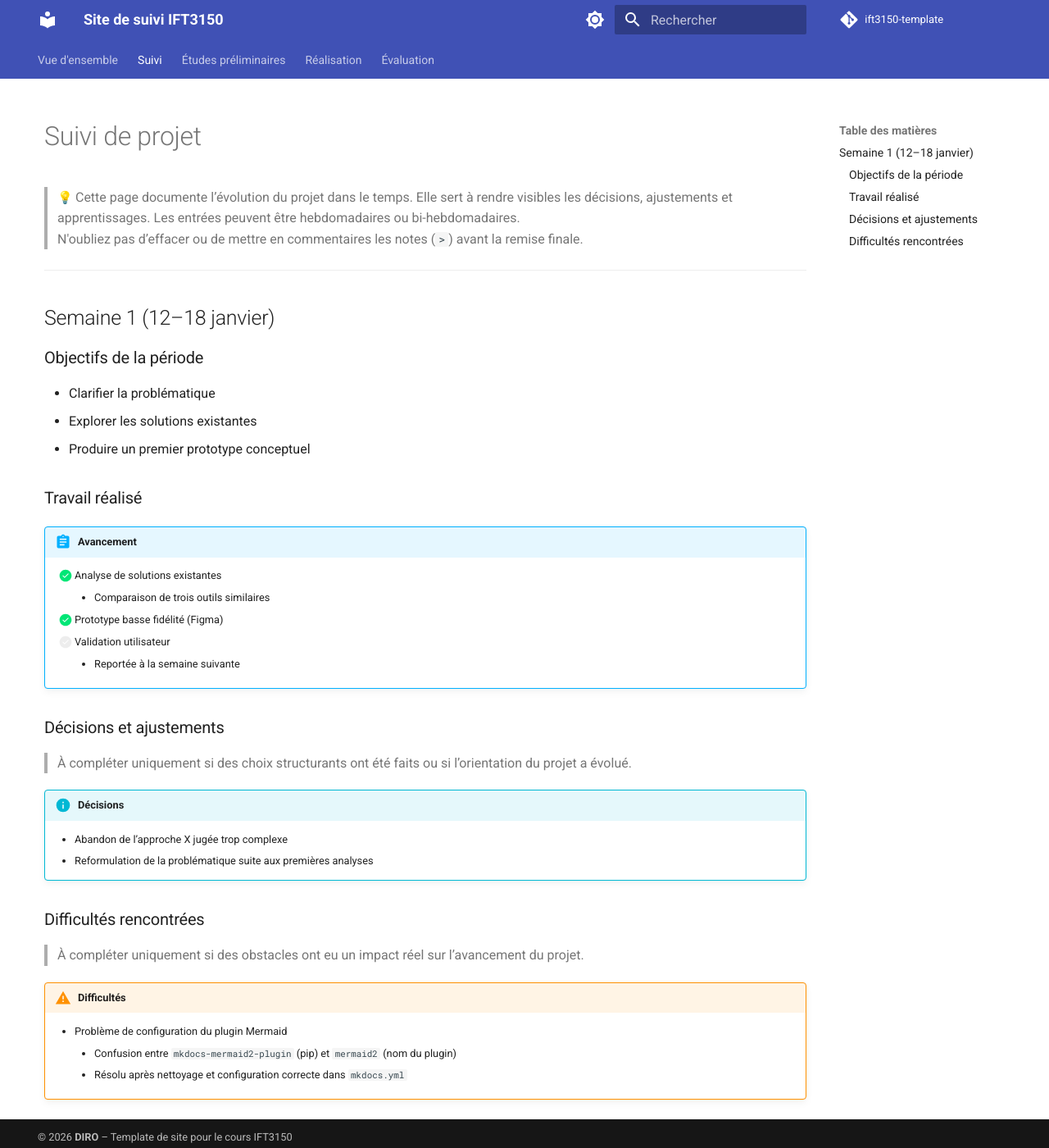
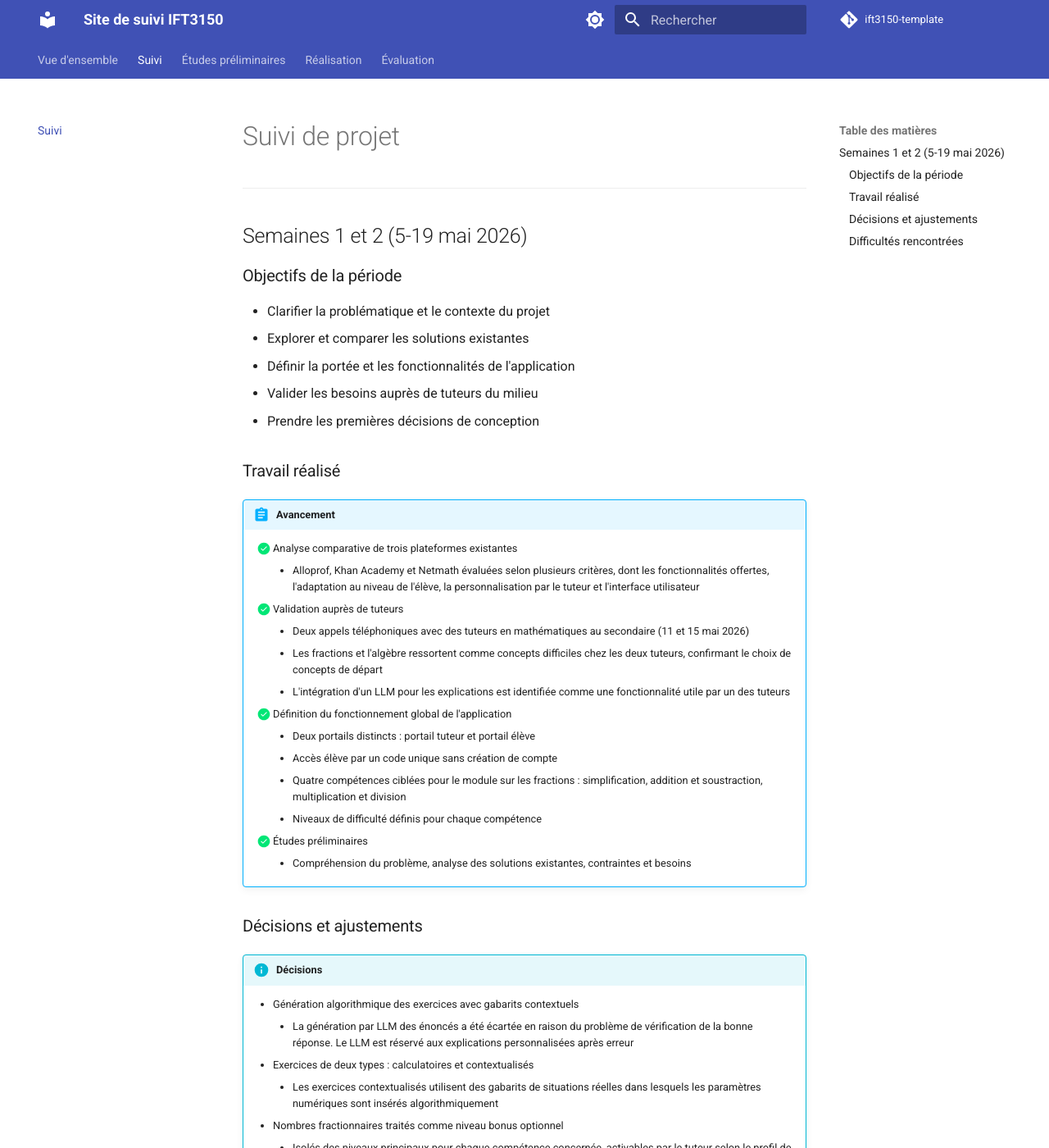
Before and after one commit to IsabelleGuillard/Projet-IFT3150, an MkDocs documentation site: the page built from docs/suivi.md, in a window 1280 px wide and 1400 px high. Shown: the whole window at 82% size. Built offline with MkDocs 1.6.1 and Material for MkDocs 9.7.7, drawn with Linux system fonts in a browser that asks for light colours; emoji names are drawn with the system emoji font; comment, search, counter and statistics services are not loaded; some of the changed text lies outside the part shown.

Commit message:
Update suivi.md

```diff
--- a/docs/suivi.md
+++ b/docs/suivi.md
@@ -1,56 +1,56 @@
 ---
 title: Suivi du projet
 ---
-
-<style>
-    @media screen and (min-width: 76em) {
-        .md-sidebar--primary {
-            display: none !important;
-        }
-    }
-</style>
-
 # Suivi de projet
-
-> :bulb: Cette page documente l’évolution du projet dans le temps.
-> Elle sert à rendre visibles les décisions, ajustements et apprentissages.
-> Les entrées peuvent être hebdomadaires ou bi-hebdomadaires.
-> N'oubliez pas d’effacer ou de mettre en commentaires les notes (`>`) avant la remise finale.
 
 ---
 
-## Semaine 1 (12–18 janvier)
+## Semaines 1 et 2 (5-19 mai 2026)
 
 ### Objectifs de la période
-- Clarifier la problématique
-- Explorer les solutions existantes
-- Produire un premier prototype conceptuel
+
+- Clarifier la problématique et le contexte du projet
+- Explorer et comparer les solutions existantes
+- Définir la portée et les fonctionnalités de l'application
+- Valider les besoins auprès de tuteurs du milieu
+- Prendre les premières décisions de conception
 
 ### Travail réalisé
 
 !!! abstract "Avancement"
-    - [x] Analyse de solutions existantes
-        - Comparaison de trois outils similaires
-    - [x] Prototype basse fidélité (Figma)
-    - [ ] Validation utilisateur
-        - Reportée à la semaine suivante
+    - [x] Analyse comparative de trois plateformes existantes
+        - Alloprof, Khan Academy et Netmath évaluées selon plusieurs critères, dont les fonctionnalités offertes, l'adaptation au niveau de               l'élève, la personnalisation par le tuteur et l'interface utilisateur
+    - [x] Validation auprès de tuteurs
+        - Deux appels téléphoniques avec des tuteurs en mathématiques au secondaire (11 et 15 mai 2026)
+        - Les fractions et l'algèbre ressortent comme concepts difficiles chez les deux tuteurs, confirmant le choix de concepts de départ
+        - L'intégration d'un LLM pour les explications est identifiée comme une fonctionnalité utile par un des tuteurs
+    - [x] Définition du fonctionnement global de l'application
+        - Deux portails distincts : portail tuteur et portail élève
+        - Accès élève par un code unique sans création de compte
+        - Quatre compétences ciblées pour le module sur les fractions :
+          simplification, addition et soustraction, multiplication et division
+        - Niveaux de difficulté définis pour chaque compétence
+    - [x] Études préliminaires
+        - Compréhension du problème, analyse des solutions existantes, contraintes et besoins
 
 ### Décisions et ajustements
 
-> À compléter uniquement si des choix structurants ont été faits
-> ou si l’orientation du projet a évolué.
-
 !!! info "Décisions"
-    - Abandon de l’approche X jugée trop complexe
-    - Reformulation de la problématique suite aux premières analyses
+    - Génération algorithmique des exercices avec gabarits contextuels
+        - La génération par LLM des énoncés a été écartée en raison du problème de vérification de la bonne réponse. Le LLM est réservé aux               explications personnalisées après erreur
+    - Exercices de deux types : calculatoires et contextualisés
+        - Les exercices contextualisés utilisent des gabarits de situations réelles dans lesquels les paramètres numériques sont insérés
+          algorithmiquement
+    - Nombres fractionnaires traités comme niveau bonus optionnel
+        - Isolés des niveaux principaux pour chaque compétence concernée, activables par le tuteur selon le profil de l'élève
+    - Mini-chat LLM limité au contexte de l'exercice en cours
+        - Un chat libre non contrôlé a été écarté au profit de boutons prédéfinis complétés par un mini-chat réinitialisé à chaque
+          nouvel exercice
+    - Suivi du temps de résolution inclus dans le portail tuteur
+        - Permet de détecter les comportements suspects en corrélant le temps de réponse avec le taux de réussite
 
 ### Difficultés rencontrées
 
-> À compléter uniquement si des obstacles ont eu un impact réel
-> sur l’avancement du projet.
-
 !!! warning "Difficultés"
-    - Problème de configuration du plugin Mermaid
-        - Confusion entre `mkdocs-mermaid2-plugin` (pip)
-          et `mermaid2` (nom du plugin)
-        - Résolu après nettoyage et configuration correcte dans `mkdocs.yml`
+    - Décision sur l'approche de génération d'exercices contextualisés
+        - La génération libre par LLM semblait attrayante mais introduit un problème de vérification des réponses.
```
